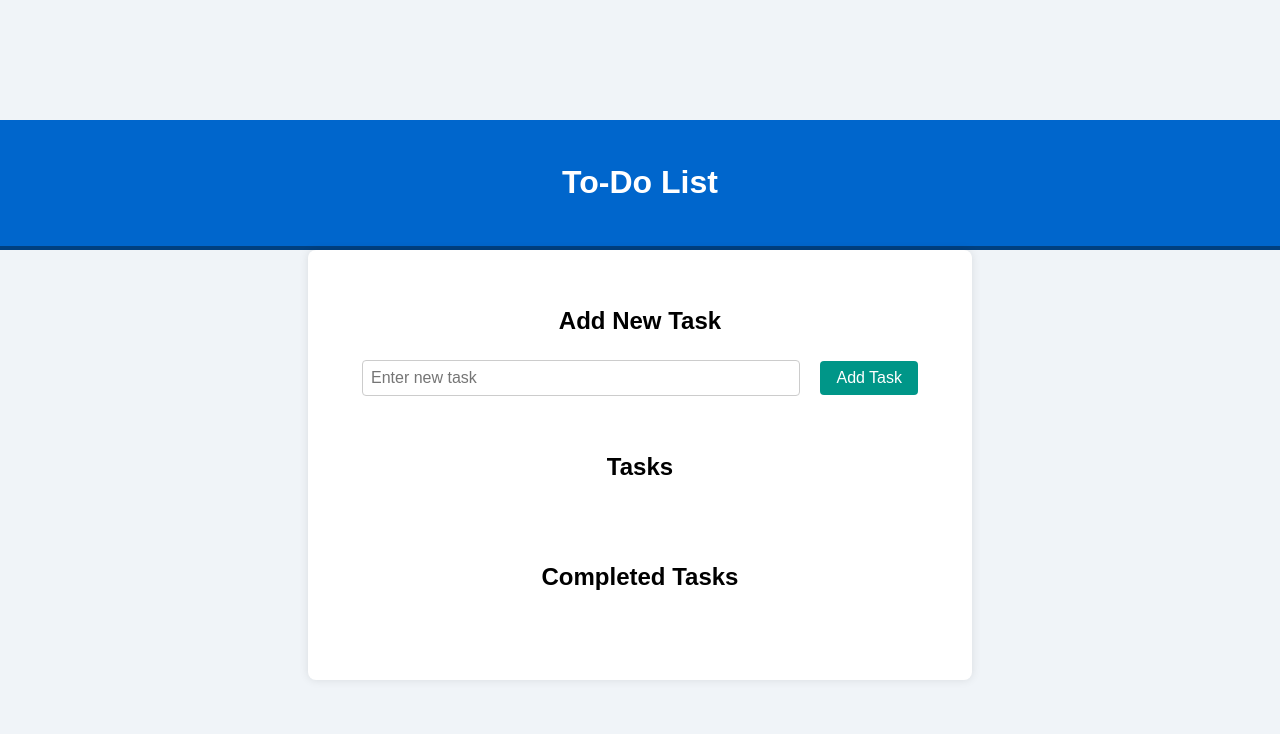
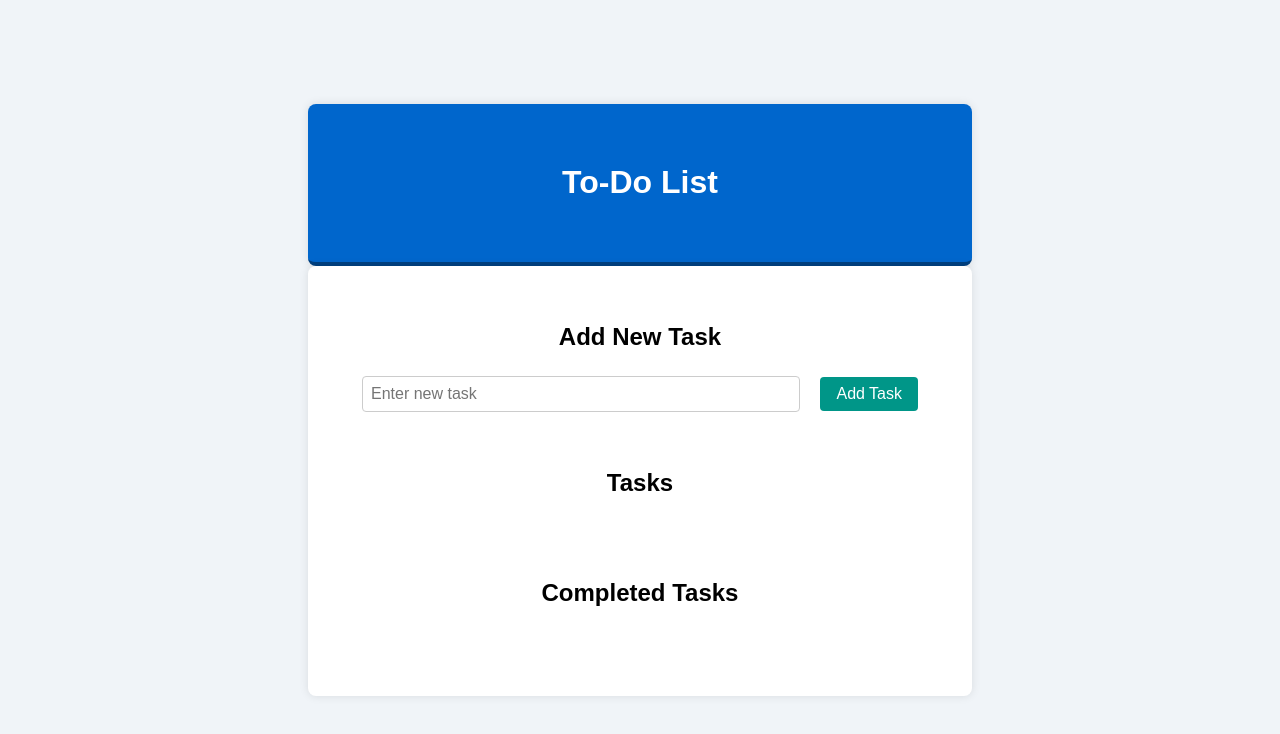
Before and after one commit to jadinsky03/Full_Stack_Mini_Project, a plain HTML site: page index.html in a window 1280 px wide. Drawn offline with Linux system fonts and the light colour scheme; no server answers.

Commit message:
Styling changes

```diff
--- a/style.css
+++ b/style.css
@@ -15,10 +15,13 @@ body {
 header {
     background: #0066cc;
     color: #fff;
-    padding: 1rem;
-    width: 100%;
+    padding: 2rem;
+    width: 80%;
+    max-width: 600px;
     text-align: center;
     border-bottom: 4px solid #004080;
+    box-shadow: 0 0 10px rgba(0, 0, 0, 0.1);
+    border-radius: 8px;
 }
 
 main {
```
